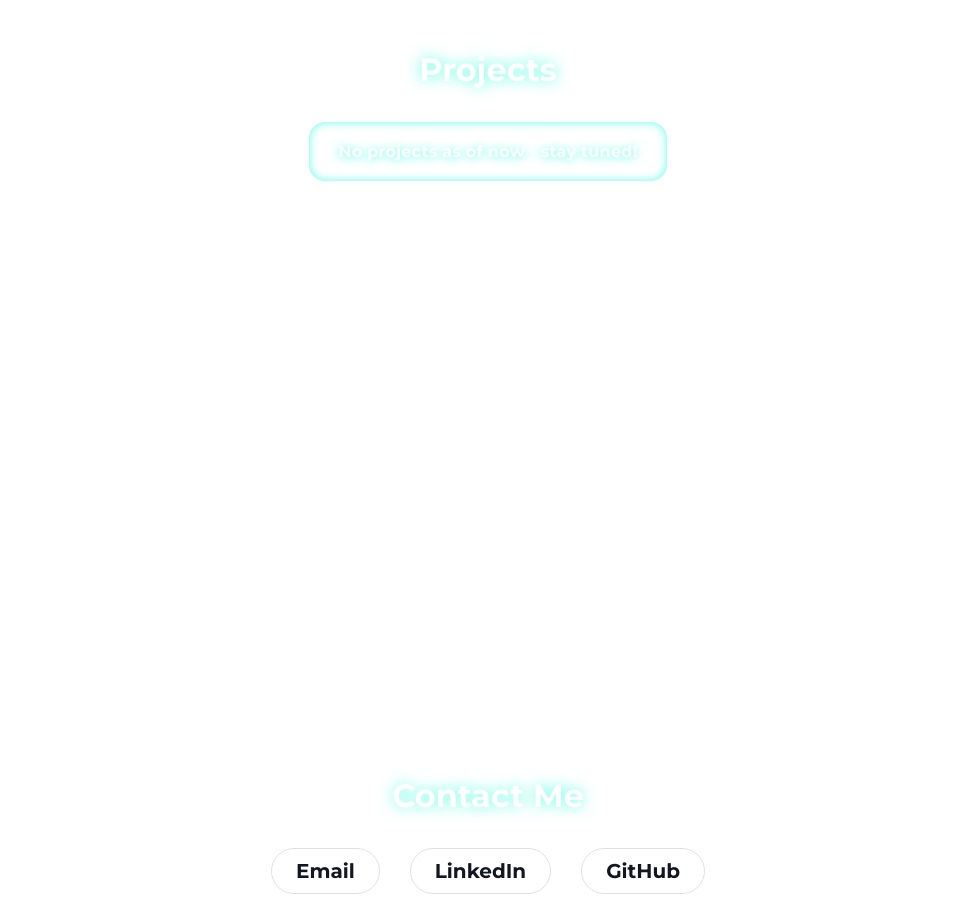
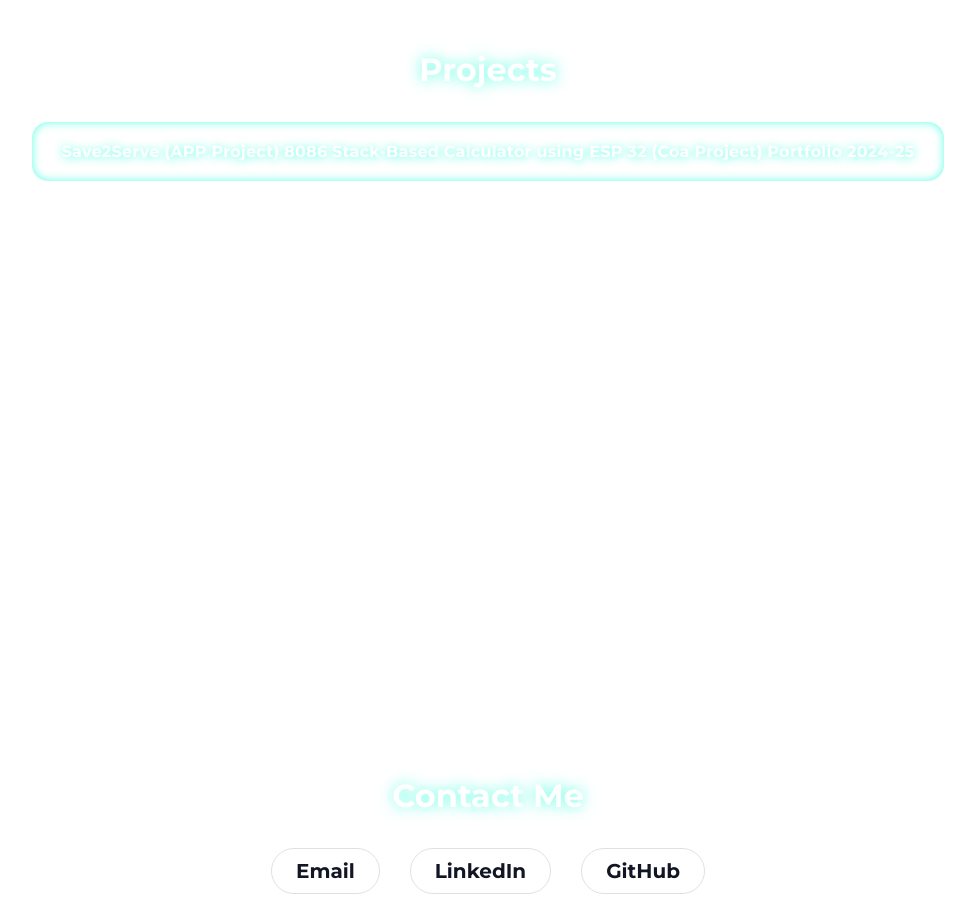
Before and after one commit to imbecile-wadudu/portfolio-2024-25, a plain HTML site: page index.html in a window 1280 px wide. Shown: the part 1700-2619 px from the top of the page, without its empty margins (152-1127 px from the left). Drawn offline with nearby package versions, Linux system fonts and the light colour scheme.

Commit message:
Updated index.html

```diff
--- a/index.html
+++ b/index.html
@@ -283,7 +283,9 @@
 <section id="projects">
   <h2>Projects</h2>
   <div class="projects" tabindex="0">
-    No projects as of now - stay tuned!
+    Save2Serve (APP Project)
+    8086 Stack-Based Calculator using ESP 32 (Coa Project)
+    Portfolio 2024-25
   </div>
 </section>
 
```
